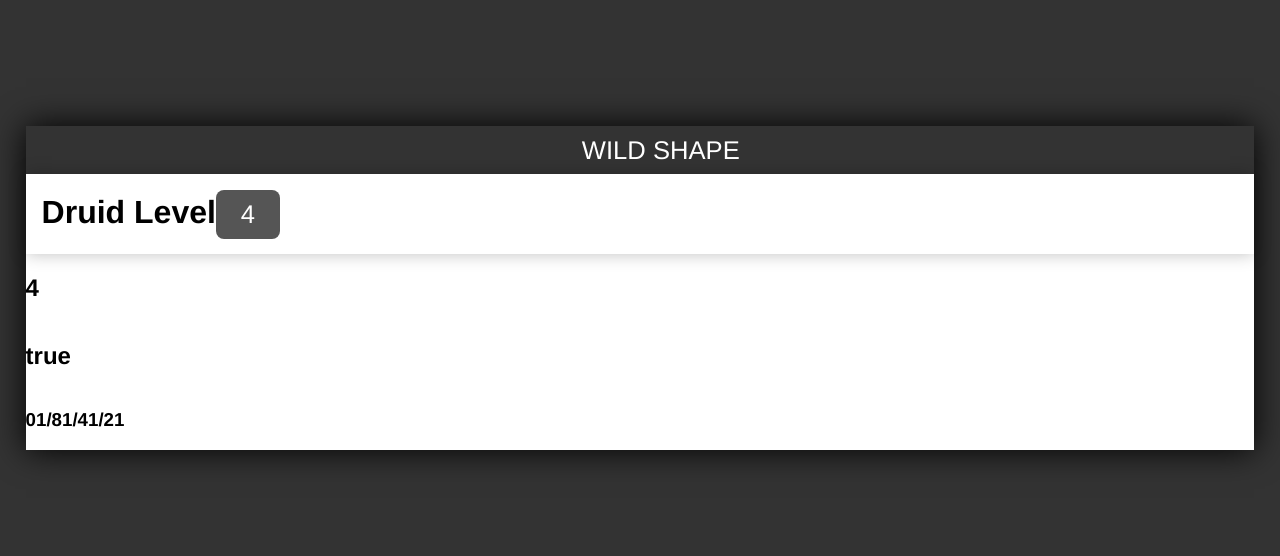
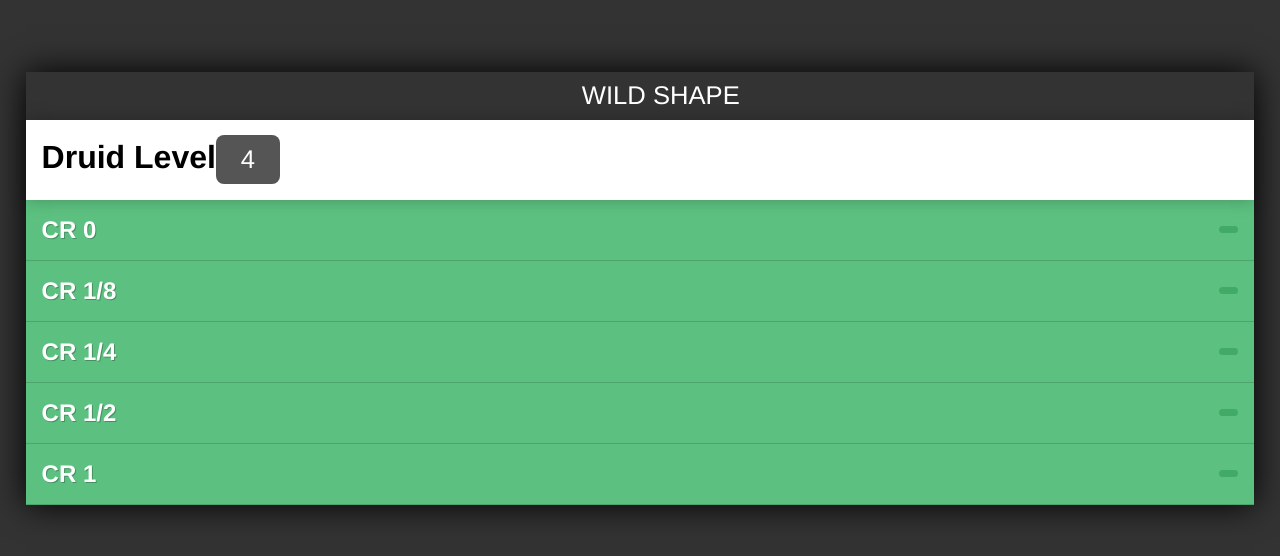
Before and after one commit to boodavia/wild-shape-react, a React app: page / in a window 1280 px wide. Shown: the part 112-668 px from the top of the page. Built offline with nearby package versions, Linux system fonts and the light colour scheme; a web font is replaced by a local one.

Commit message:
rendering cr headers

```diff
--- a/src/App.js
+++ b/src/App.js
@@ -1,6 +1,7 @@
 import React, { Component } from 'react';
 
-import BeastList from './BeastComps/BeastList';
+import BeastHeader from './BeastComps/BeastList';
+//import BeastListItem from './BeastComps/BeastList';
 import BeastData from './BeastComps/BeastData';
 
 import icons from './styles/fonts/icons.svg';
@@ -14,12 +15,14 @@ class App extends Component {
     crList: ['0','1/8','1/4','1/2','1']
   }
 
+  //Is the player a Moon Druid
   isMoonDruid = () => {
     this.setState({moonDruid: !this.state.moonDruid}, () => {
       this.calcCrList(this.state.druidLevel);
     })
   }
 
+  //Change level handler
   changeLevel = (event) => {
     let level = event.target.value
     this.setState({druidLevel: level}, () => {
@@ -27,6 +30,7 @@ class App extends Component {
     });
   }
 
+  //Calculate the CR list of beast
   calcCrList = (level) => {
     if ( this.state.moonDruid === true ){
       if ( level >=2 && level < 6 ) {
@@ -47,13 +51,25 @@ class App extends Component {
       } else if ( level >=4 && level < 8 ) {
         this.setState({crList : ['0','1/8','1/4','1/2']});
       } else {
-        this.setState({crList : ['0','1/8','1/4','1/2','1']})
+        this.setState({crList : ['0','1/8','1/4','1/2','1']});
       }
     }
-    //console.log(this.state.crList)
   }
 
   render() {
+    const crHeaders = (
+      <div id='monList'>
+        {this.state.crList.map((item, i) =>
+          <BeastHeader cr={item} key={i} />
+        )}
+        {/* {
+          this.state.crList.forEach( function(element, index) {
+
+          })
+        } */}
+      </div>
+    )
+    //return <BeastHeader cr={element.cr} key={index} />
     return (
       <section id="beastMain">
         <header>
@@ -70,10 +86,7 @@ class App extends Component {
             <svg id="moonCircle" className={this.state.moonDruid ? 'active' : null} onClick={() => this.isMoonDruid()}><use xlinkHref={icons +'#icon-moon'}  /></svg>
           </nav>
         </header>
-        <h2>{this.state.druidLevel}</h2>
-        <h2>{this.state.moonDruid ? 'true' : 'false'}</h2>
-        <h3>{this.state.crList}</h3>
-        <BeastList />
+        {crHeaders}
       </section>
     );
   }
--- a/src/BeastComps/BeastList.js
+++ b/src/BeastComps/BeastList.js
@@ -1,15 +1,21 @@
-import React, {Component} from 'react';
+import React from 'react';
 
-class BeastList extends Component {
-
-    render() {
-        return (
-            <div id="monList">
-
+const BeastHeader = (props) => {
+    return (
+        <div class="cr-group" data-cr="val+'">
+            <div class="cr-header">
+                <h2>CR {props.cr}</h2>
+                <span></span>
             </div>
-        )
-    }
+            <ul><BeastListItem /></ul>
+        </div>
+    )
 }
 
+const BeastListItem = (props) => {
+    return (
+        <li>wenis</li>
+    )
+}
 
-export default BeastList;
+export default BeastHeader;
```
